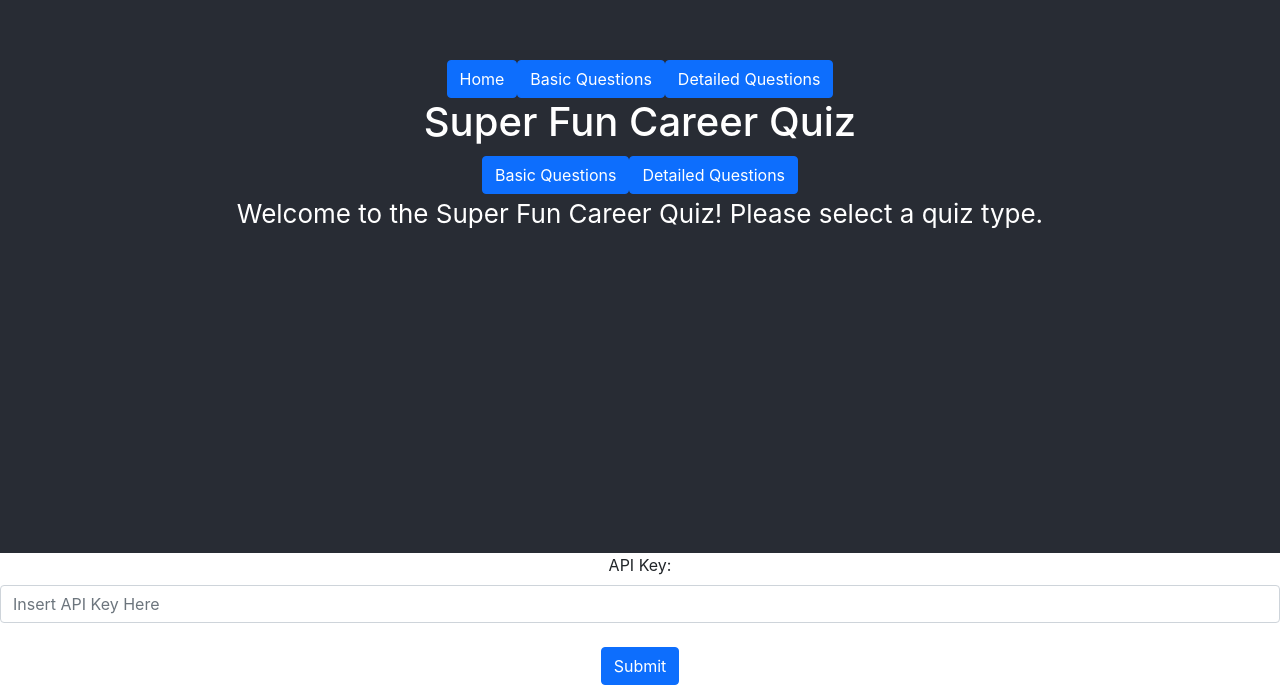
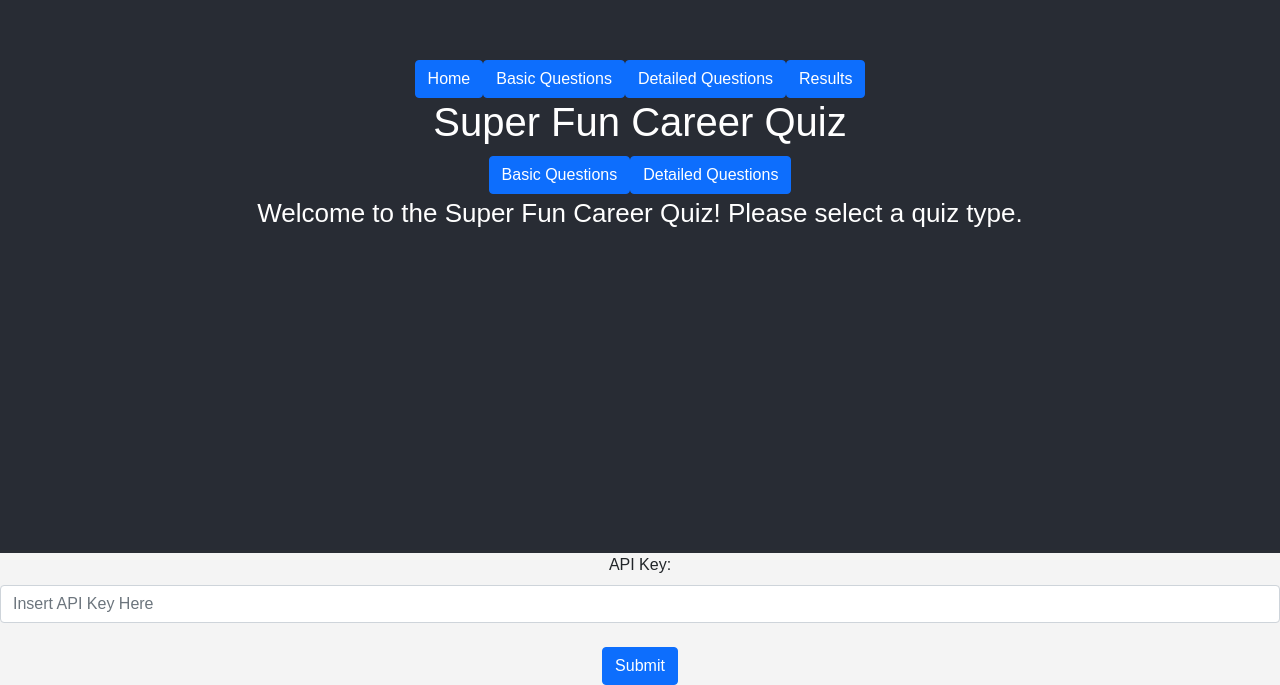
Before and after one commit to dstark12/starter_helpi, a React (Create React App) app: page / in a window 1280 px wide. Shown: the part 247-932 px from the top of the page. Built offline with nearby package versions, Linux system fonts and the light colour scheme.

Commit message:
Results page in progress

```diff
--- a/src/App.tsx
+++ b/src/App.tsx
@@ -1,3 +1,4 @@
+/*
 import React, { useState } from 'react';
 import './App.css';
 import { Button, Form } from 'react-bootstrap';
@@ -52,3 +53,58 @@ function App() {
 }
 
 export default App;
+
+*/
+import React, { useState } from 'react';
+import './App.css';
+import { Button, Form } from 'react-bootstrap';
+import { Home } from './home';
+import { Bquestions } from './bquestions';
+import { Dquestions } from './dquestions';
+import { Results } from './results'; // Add Results import
+
+let keyData = "";
+const saveKeyData = "MYKEY";
+const prevKey = localStorage.getItem(saveKeyData);
+if (prevKey !== null) {
+  keyData = JSON.parse(prevKey);
+}
+
+function App() {
+  const [key, setKey] = useState<string>(keyData);
+  const [page, setPage] = useState<string>("home");
+
+  function handleSubmit() {
+    localStorage.setItem(saveKeyData, JSON.stringify(key));
+    window.location.reload();
+  }
+
+  function changeKey(event: React.ChangeEvent<HTMLInputElement>) {
+    setKey(event.target.value);
+  }
+
+  return (
+    <div className="App">
+      <header className="App-header">
+        <span>
+          <Button onClick={() => setPage("home")}>Home</Button>
+          <Button onClick={() => setPage("bquestions")}>Basic Questions</Button>
+          <Button onClick={() => setPage("dquestions")}>Detailed Questions</Button>
+          <Button onClick={() => setPage("results")}>Results</Button> {/* Add Results Button */}
+        </span>
+        {page === "home" ? <Home /> : null}
+        {page === "bquestions" ? <Bquestions /> : null}
+        {page === "dquestions" ? <Dquestions /> : null}
+        {page === "results" ? <Results /> : null} {/* Add Results Page */}
+      </header>
+      <Form>
+        <Form.Label>API Key:</Form.Label>
+        <Form.Control type="password" placeholder="Insert API Key Here" onChange={changeKey}></Form.Control>
+        <br></br>
+        <Button className="Submit-Button" onClick={handleSubmit}>Submit</Button>
+      </Form>
+    </div>
+  );
+}
+
+export default App;
--- a/src/results.tsx
+++ b/src/results.tsx
@@ -1,8 +1,9 @@
-import React from 'react';
+/*
+import React, { useState } from 'react';
 import './results.css';
 
 const Results = () => {
-  // Define the career data
+  // Defining Example career data
   const mainCareer = "Software Engineer";
   const alternativeCareers = ["Data Scientist", "Cybersecurity Analyst", "Web Developer"];
   const graphData = [
@@ -13,20 +14,16 @@ const Results = () => {
 
   return (
     <div className="results-container">
-      {/* Page header */}
       <header className="header">
         <h1>Career Quiz Results</h1>
       </header>
 
-      {/* Main content */}
       <main className="main-content">
-        {/* Career choice section */}
         <section className="career-section">
           <h2>Your Ideal Career: <span>{mainCareer}</span></h2>
           <p>Based on your quiz results, a <strong>{mainCareer}</strong> seems to be the best fit for you!</p>
         </section>
 
-        {/* Graph section */}
         <section className="graph-section">
           <h3>Quiz Score Breakdown</h3>
           <div className="graph">
@@ -45,7 +42,75 @@ const Results = () => {
           </div>
         </section>
 
-        {/* Alternative careers section */}
+        {/* Alternative careers section }
+        <section className="alternatives-section">
+          <h3>Alternative Career Options:</h3>
+          <ul>
+            {alternativeCareers.map((career, index) => (
+              <li key={index}>{career}</li>
+            ))}
+          </ul>
+        </section>
+      </main>
+
+
+      <footer className="footer">
+        <p>Career Quiz © 2024</p>
+      </footer>
+    </div>
+  );
+};
+
+export default Results;
+
+*/
+
+import React from 'react';
+import './results.css';
+
+export const Results = () => {
+  // Defining example career data
+  const mainCareer = "Software Engineer";
+  const alternativeCareers = ["Data Scientist", "Cybersecurity Analyst", "Web Developer"];
+  const graphData = [
+    { label: 'Software Engineer', score: 80 },
+    { label: 'Data Scientist', score: 65 },
+    { label: 'Cybersecurity Analyst', score: 50 },
+  ];
+
+  return (
+    <div className="results-container">
+      <header className="header">
+        <h1>Career Quiz Results</h1>
+      </header>
+
+      <main className="main-content">
+        {/* Main Career Section */}
+        <section className="career-section">
+          <h2>Your Ideal Career: <span>{mainCareer}</span></h2>
+          <p>Based on your quiz results, a <strong>{mainCareer}</strong> seems to be the best fit for you!</p>
+        </section>
+
+        {/* Graph Section */}
+        <section className="graph-section">
+          <h3>Quiz Score Breakdown</h3>
+          <div className="graph">
+            {graphData.map((data, index) => (
+              <div key={index} className="bar-container">
+                <div
+                  className="bar"
+                  style={{ height: `${data.score}%` }}
+                  title={`${data.label}: ${data.score}%`}
+                >
+                  <span className="bar-label">{data.score}%</span>
+                </div>
+                <p className="bar-title">{data.label}</p>
+              </div>
+            ))}
+          </div>
+        </section>
+
+        {/* Alternative Careers Section */}
         <section className="alternatives-section">
           <h3>Alternative Career Options:</h3>
           <ul>
```
